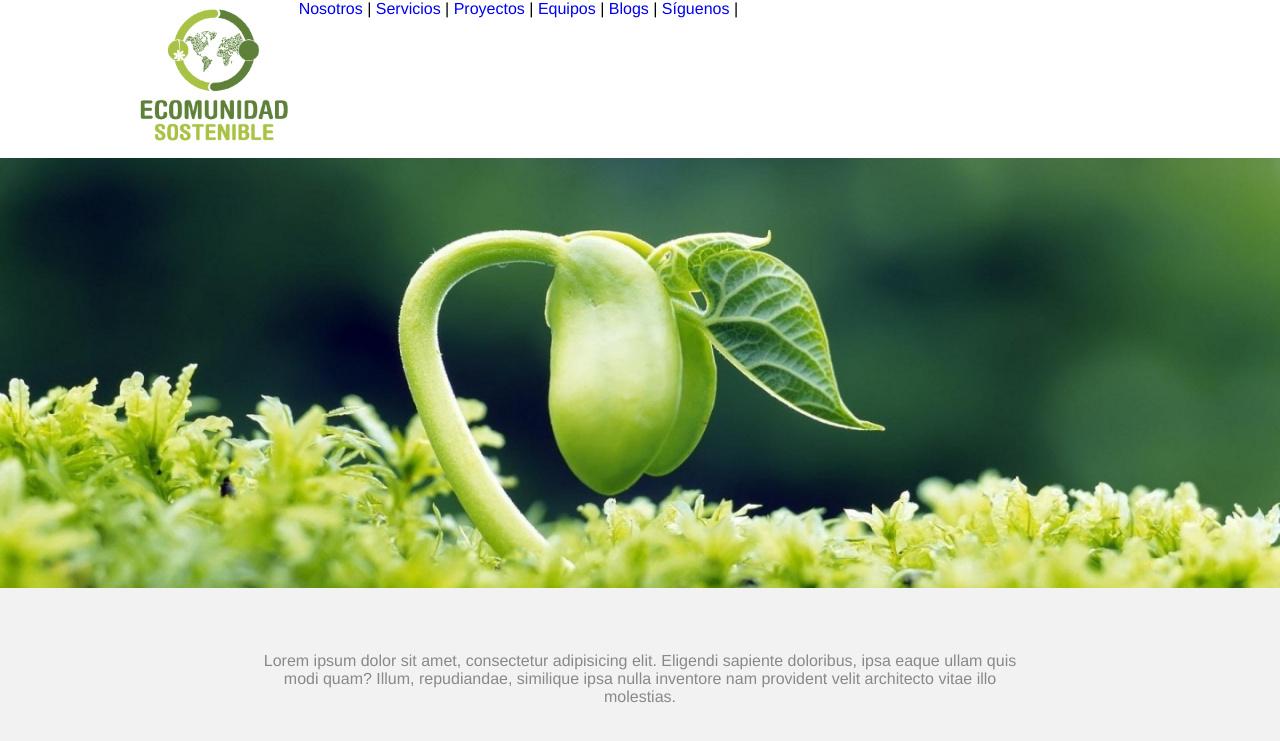
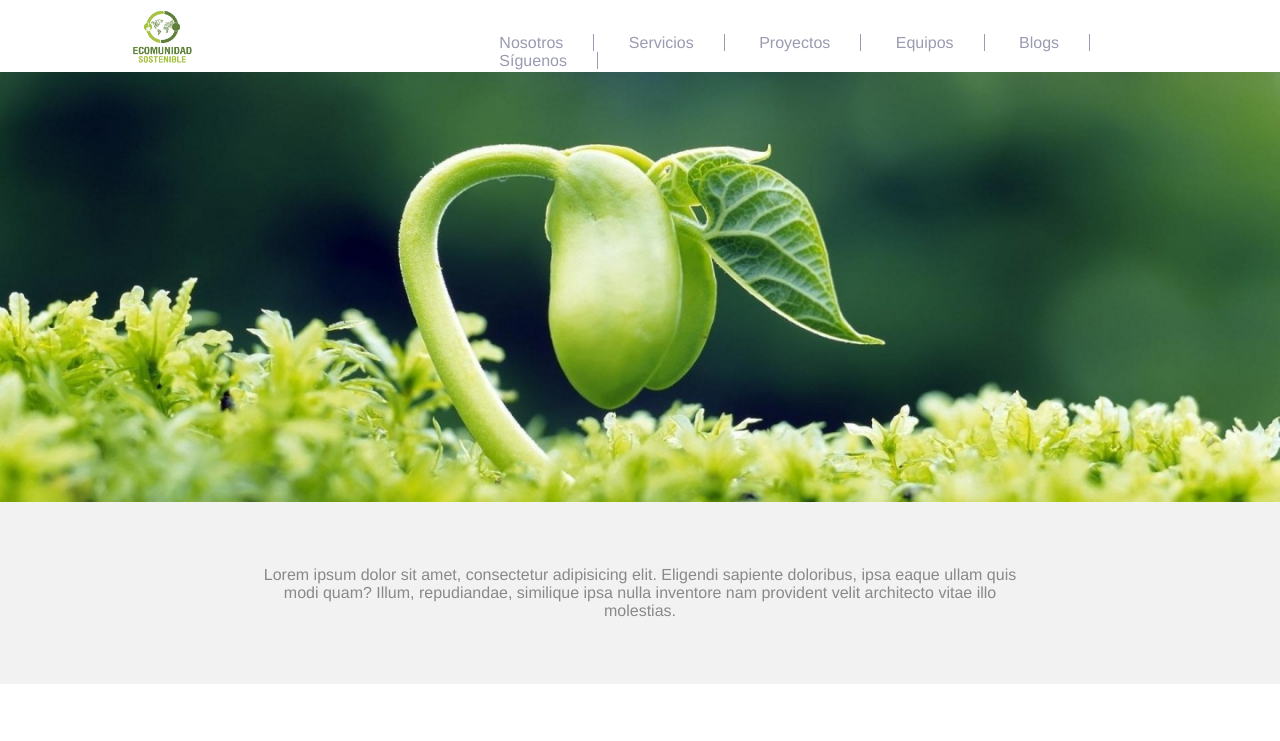
Before and after one commit to bluedem0n/ecomunidad, a plain HTML site: page index.html in a window 1280 px wide. Shown: the top 741 px of the page. Drawn offline with Linux system fonts and the light colour scheme.

Commit message:
Arreglando menu

```diff
--- a/css/main.css
+++ b/css/main.css
@@ -12,6 +12,27 @@
 	width: 100%;
 	height: 430px;
 }
+.menu{
+	text-decoration: none;
+    color: #9A9AB1;
+    padding: 0px 30px 0px 30px;
+}
+.nav-header a:hover{
+	color: #5E8039;
+}
+ .linea{
+	border-right: 1px #9A9AB1 solid;
+}
+.logo{
+	padding-top: 2%;
+	width:20%;
+	height: auto;
+}
+nav{
+	margin-top: 5%;
+	text-align: left;
+}
+
 .mision img {
 	width: 25%;
 	height: auto;
--- a/index.html
+++ b/index.html
@@ -13,17 +13,17 @@
 		<header>
 		<div class="container cabecera">
 			<div class="row">
-				<div class="col-2">
-					<a href="index.html"><img src="img/ecomunidad-logo.png" height="120" width="200"></a>
+				<div class="col-4">
+					<a href="index.html"><img class="logo" src="img/ecomunidad-logo.png" height="120" width="200"></a>
 				</div>
-				<div class="col-10">
+				<div class="col-8">
 					<nav class="nav-header">
-						<a class="a-none-decoration" href="#nosotros">Nosotros</a> |
-						<a class="a-none-decoration" href="#servicios">Servicios</a>  |
-						<a class="a-none-decoration" href="#">Proyectos</a>  |
-						<a class="a-none-decoration" href="#">Equipos</a>  |
-						<a class="a-none-decoration" href="#">Blogs</a>    |
-						<a class="a-none-decoration" href="#">Síguenos</a> |
+						<a class="linea menu" href="#nosotros">Nosotros</a>
+						<a class="linea menu" href="#servicios">Servicios</a>
+						<a class="linea menu" href="#">Proyectos</a>
+						<a class="linea menu" href="#">Equipos</a>
+						<a class="linea menu" href="#">Blogs</a>
+						<a class="linea menu" href="#">Síguenos</a>
 					</nav>
 				</div>
 			</div>
```
